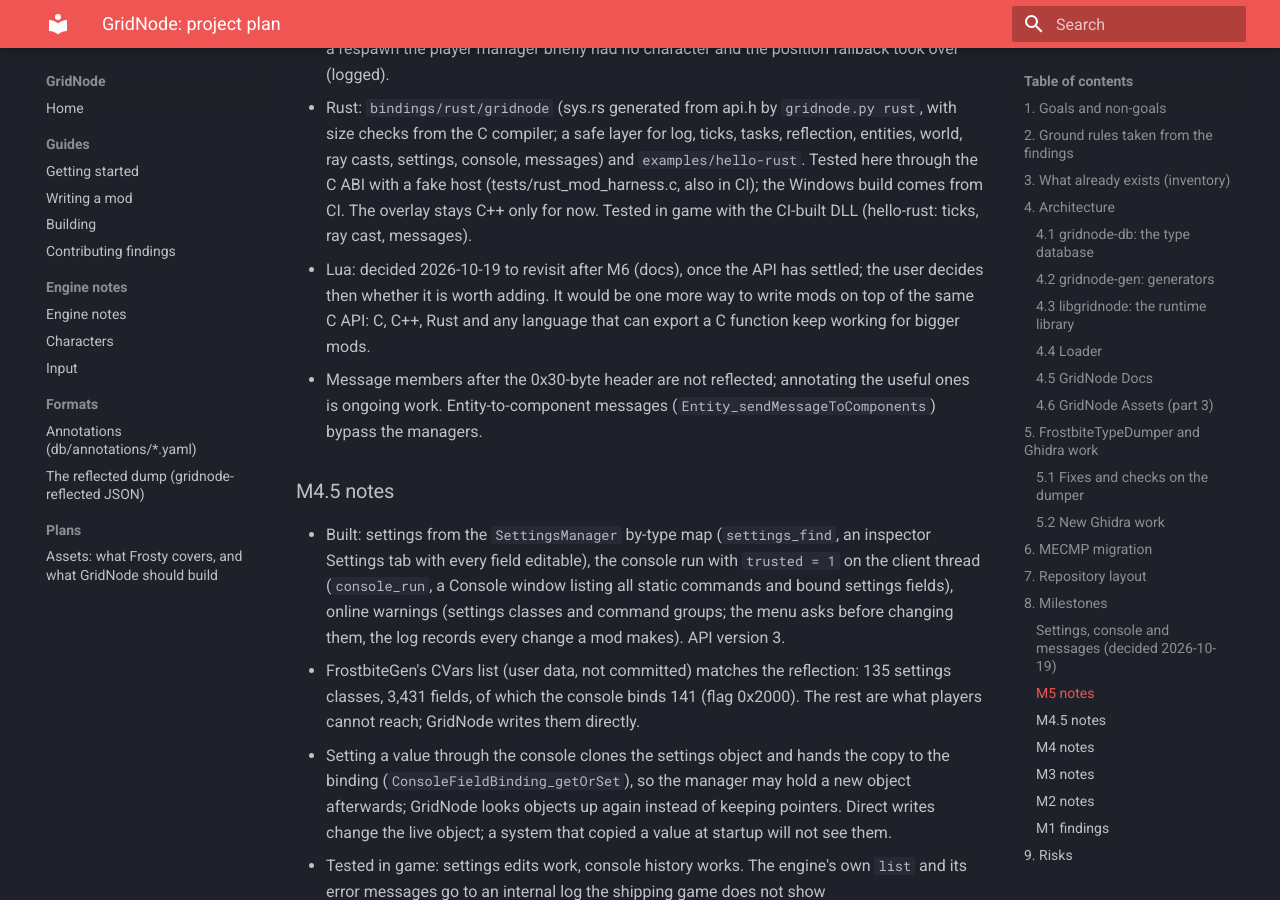
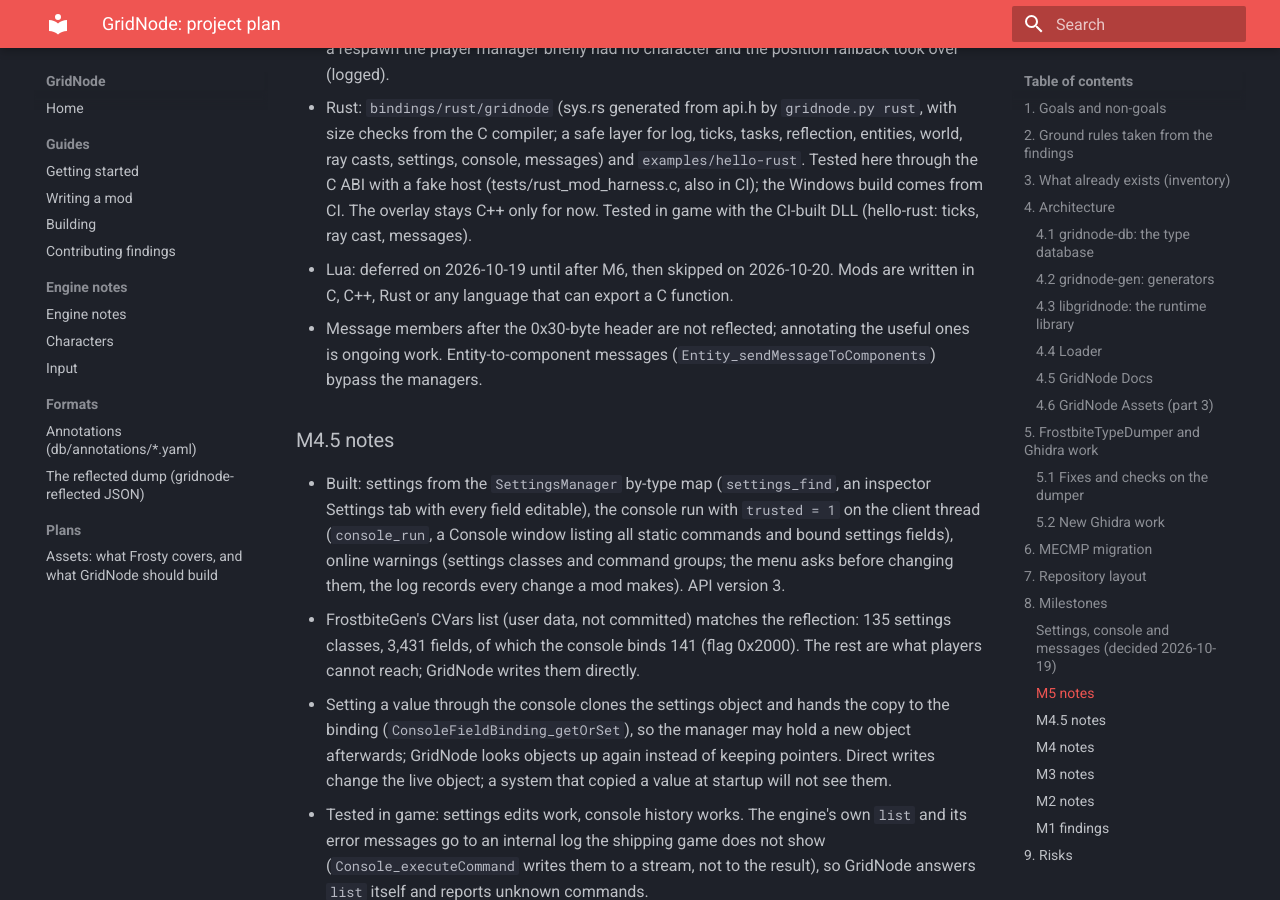
Before and after one commit to CodeNameMeteor/Gridnode, an MkDocs documentation site: the page built from docs/PLAN.md, in a window 1280 px wide and 900 px high, scrolled down 13520 px. Built offline with MkDocs 1.6.1 and Material for MkDocs 9.7.7, drawn with Linux system fonts in a browser that asks for light colours; some of the changed text lies outside the part shown.

Commit message:
GridNodeSync for Ghidra 12 (CommentType; compiles cleanly against 12.0.3); Lua skipped
Co-Authored-By: Claude Opus 5.5 <noreply@anthropic.com>
Claude-Session: https://claude.ai/code/session_01X97trTFwBYSWSAqPh89wb1

```diff
--- a/docs/PLAN.md
+++ b/docs/PLAN.md
@@ -21,7 +21,7 @@ MECMP source in `D:\Dev\MECMP`. Status: **M0 to M3 done (2026-10-19).** See §8.
 | Licence | MIT |
 | Reflected type data | Generated by each user from their own install, never committed or published |
 | Steam build | The Steam copy launches the game through the EA app, so it is the same exe. One build. |
-| Lua scripting | Deferred: revisit after M6 (docs), decided 2026-10-19 |
+| Lua scripting | Skipped (decided 2026-10-20). Mods are C, C++ or Rust over the C API |
 | FrostbiteGen | Cross-check source only |
 
 ---
@@ -351,7 +351,7 @@ Each milestone ends with something testable in game.
 | **M3** ✅ | Core runtime: `reflect`, `hook`, `thread`, `mods/` folder; hello-world mod | Done in game: the hello mod logs every `PamClientCharacterEntity` created (with fields read by name from its data), Faith's position on the client tick, and server ticks (30 Hz) on the server thread |
 | **M4** ✅ | Entity + world API and inspector: `OnCreated<T>` for all creators, transforms, components, teleport, raycast, level events; ImGui inspector | Speedrun-trainer example (save/load position) works; inspector browses live entities and edits fields |
 | **M4.5** ✅ | Settings and console: every settings object exposed (inspector tab, `gn::settings`), the game's console callable from GridNode (all commands, trusted path), network-critical settings and commands marked with a warning | A setting that the player console cannot reach is changed from the GridNode menu and from a mod, and works in game |
-| **M5** ✅ | Message system (listen to any engine message: `gn::onMessage`; sending in M8); ray casts; C ABI review; Rust bindings crate (generated); Lua decision (deferred to after M6) | A mod is told about a chosen engine message with its fields read by name; the trainer's speed readout uses a message or ray cast instead of polling |
+| **M5** ✅ | Message system (listen to any engine message: `gn::onMessage`; sending in M8); ray casts; C ABI review; Rust bindings crate (generated); Lua decision (deferred, then skipped) | A mod is told about a chosen engine message with its fields read by name; the trainer's speed readout uses a message or ray cast instead of polling |
 | **M5.5** | MEC_Trainer port (follow-up: `jump()` from the player's own jump binding instead of Space): keys and `jump()`, Faith's movement, movement tuning by name, game state (API 6); `examples/probe` research mod; `examples/mec-trainer` | The trainer's features work through GridNode with no raw pointer chains in the mod |
 | **M6** | Docs (published guides + local full reference), GridNodeSync import/export, Frosty assessment for part 3 (`docs/assets-assessment.md`) | Docs build in CI; a rename in Ghidra round-trips into YAML and back |
 | **M7** | Assets: EBX round trip + glTF mesh export/import + Blender add-on (scope set by M6) | A mesh exported, edited in Blender and re-imported shows in game |
@@ -409,9 +409,8 @@ Findings (Ghidra):
   casts, settings, console, messages) and `examples/hello-rust`. Tested here through the C ABI with
   a fake host (tests/rust_mod_harness.c, also in CI); the Windows build comes from CI. The overlay
   stays C++ only for now. Tested in game with the CI-built DLL (hello-rust: ticks, ray cast, messages).
-- Lua: decided 2026-10-19 to revisit after M6 (docs), once the API has settled; the user decides
-  then whether it is worth adding. It would be one more way to write mods on top of the same C API:
-  C, C++, Rust and any language that can export a C function keep working for bigger mods.
+- Lua: deferred on 2026-10-19 until after M6, then skipped on 2026-10-20. Mods are written in C,
+  C++, Rust or any language that can export a C function.
 - Message members after the 0x30-byte header are not reflected; annotating the useful ones is
   ongoing work. Entity-to-component messages (`Entity_sendMessageToComponents`) bypass the managers.
 
@@ -503,7 +502,8 @@ Findings (Ghidra):
 
 ## 10. Still open
 
-1. **Lua scripting**: deferred to after M6 (decided 2026-10-19); the user decides then whether it is worth adding.
+1. **Custom maps**: load layouts at runtime through GridNode (recommended) or pack them into game data
+   (`docs/assets-assessment.md`); decide before M7.
 
 ---
 
```
Also changed, not shown: docs/contributing.md (+3 -1 lines), 1 other file.
